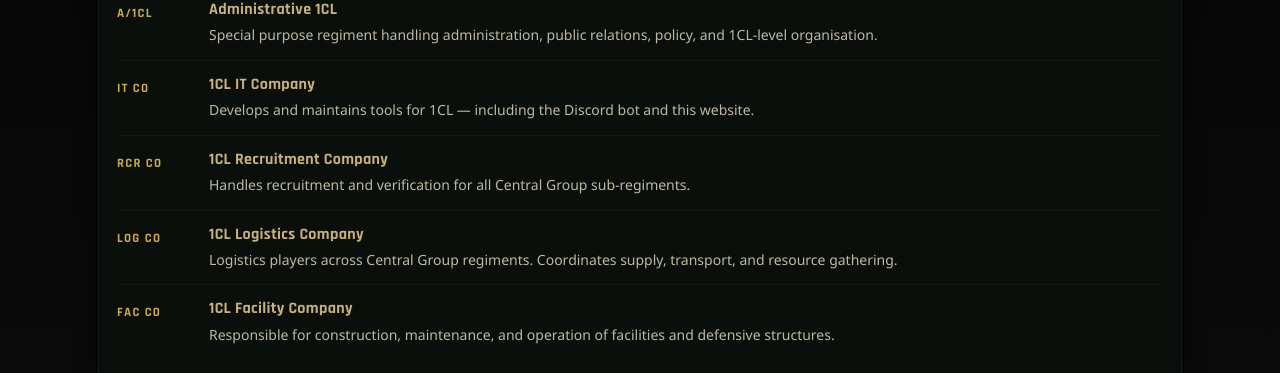
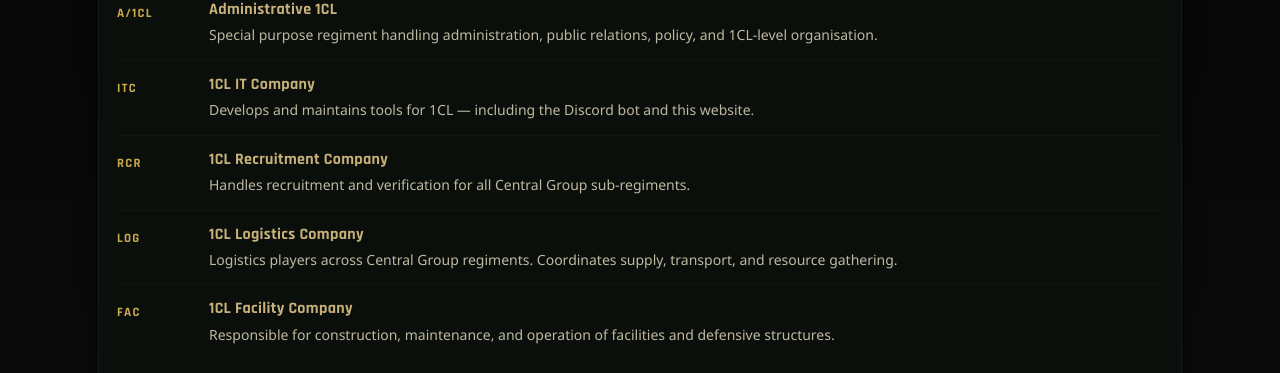
Before and after one commit to LD-eirish/1CLHome, a React (Vite) app: page /departments in a window 1280 px wide. Shown: the part 250-623 px from the top of the page. Built offline with nearby package versions, Linux system fonts and the light colour scheme.

Commit message:
Update DepartmentsPage.tsx

```diff
--- a/src/presentation/pages/DepartmentsPage.tsx
+++ b/src/presentation/pages/DepartmentsPage.tsx
@@ -12,25 +12,25 @@
     },
     {
       id: 'it',
-      code: 'IT CO',
+      code: 'ITC',
       title: '1CL IT Company',
       description: 'Develops and maintains tools for 1CL — including the Discord bot and this website.'
     },
     {
       id: 'recruit',
-      code: 'RCR CO',
+      code: 'RCR',
       title: '1CL Recruitment Company',
       description: 'Handles recruitment and verification for all Central Group sub‑regiments.'
     },
     {
       id: 'logistics',
-      code: 'LOG CO',
+      code: 'LOG',
       title: '1CL Logistics Company',
       description: 'Logistics players across Central Group regiments. Coordinates supply, transport, and resource gathering.'
     },
     {
       id: 'facility',
-      code: 'FAC CO',
+      code: 'FAC',
       title: '1CL Facility Company',
       description: 'Responsible for construction, maintenance, and operation of facilities and defensive structures.'
     }
```
